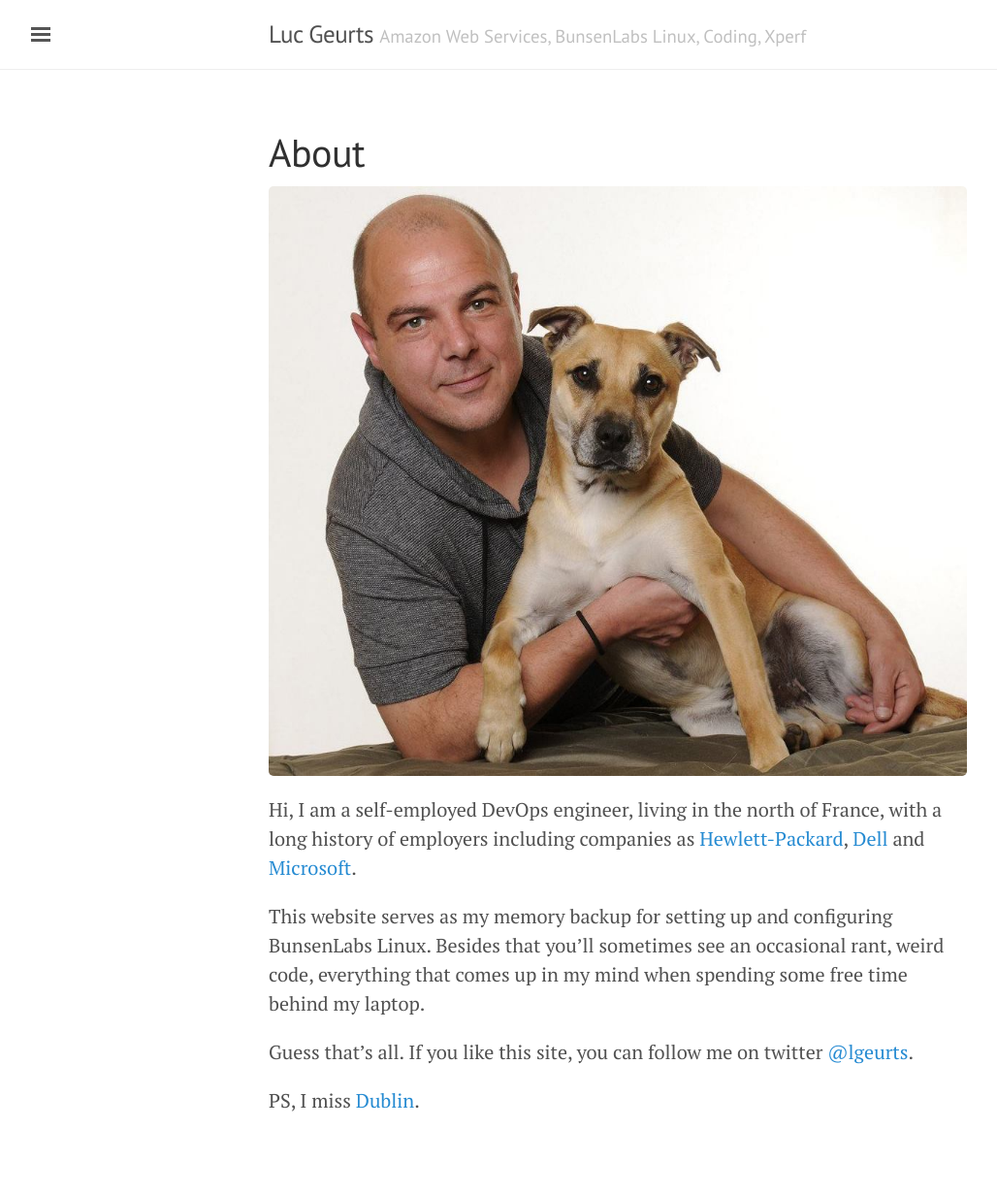
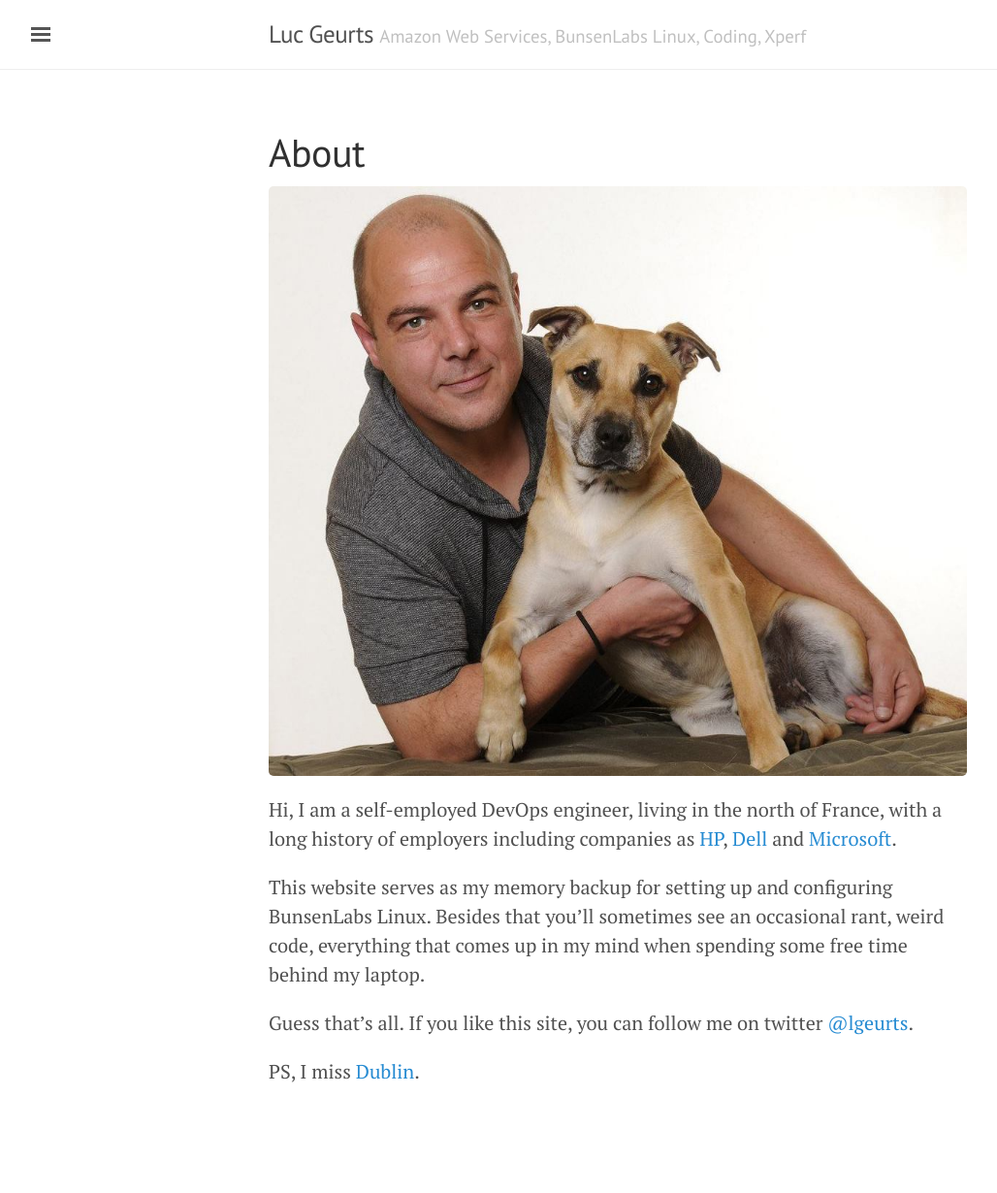
Before and after one commit to lgeurts/lgeurts.github.io, a Jekyll site: the page built from about.md, in a window 1280 px wide. Shown: the whole page at 97% size, without its empty margins (3-1031 px from the left). Built offline with Jekyll 4.4.1, drawn with Linux system fonts in a browser that asks for light colours; after the commit the page ends 1200 px from its top, so only the background shows below that.

Commit message:
Update about.md

```diff
--- a/about.md
+++ b/about.md
@@ -5,7 +5,7 @@
 
 ![Here I am with my dog Tigger.](/assets/portrait.jpg)
 
-Hi, I am a self-employed DevOps engineer, living in the north of France,  with a long history of employers including companies as [Hewlett-Packard](http://https://www.hpe.com/ie/en/home.html), [Dell](http://www.dell.com/learn/us/en/04/premier?c=us&l=en) and [Microsoft](https://support.microsoft.com/en-us/premier).
+Hi, I am a self-employed DevOps engineer, living in the north of France,  with a long history of employers including companies as [HP](http://https://www.hpe.com/ie/en/home.html), [Dell](http://www.dell.com/learn/us/en/04/premier?c=us&l=en) and [Microsoft](https://support.microsoft.com/en-us/premier).
 
 This website serves as my memory backup for setting up and configuring BunsenLabs Linux. Besides that you'll sometimes see an occasional rant, weird code, everything that comes up in my mind when spending some free time behind my laptop.
 
```
